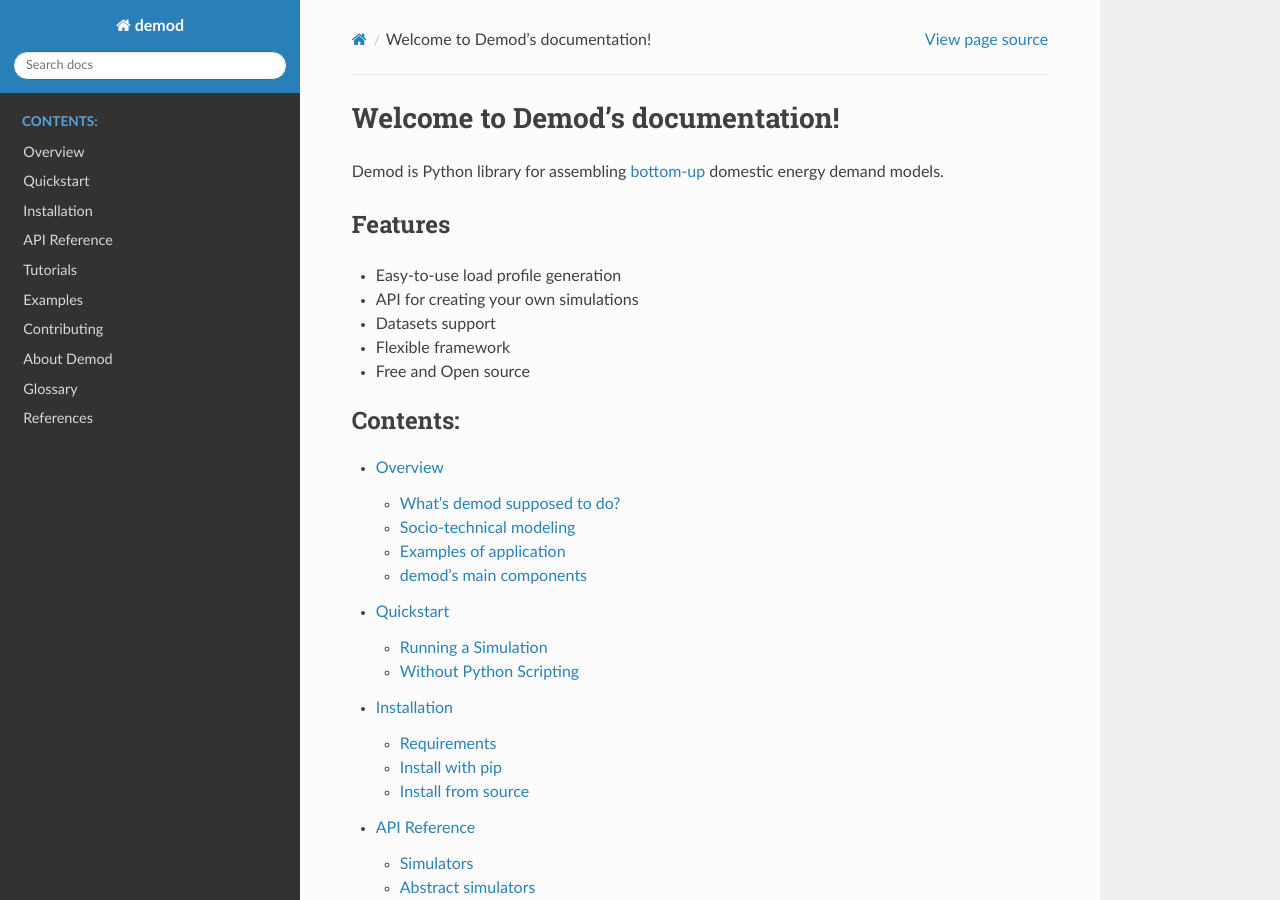
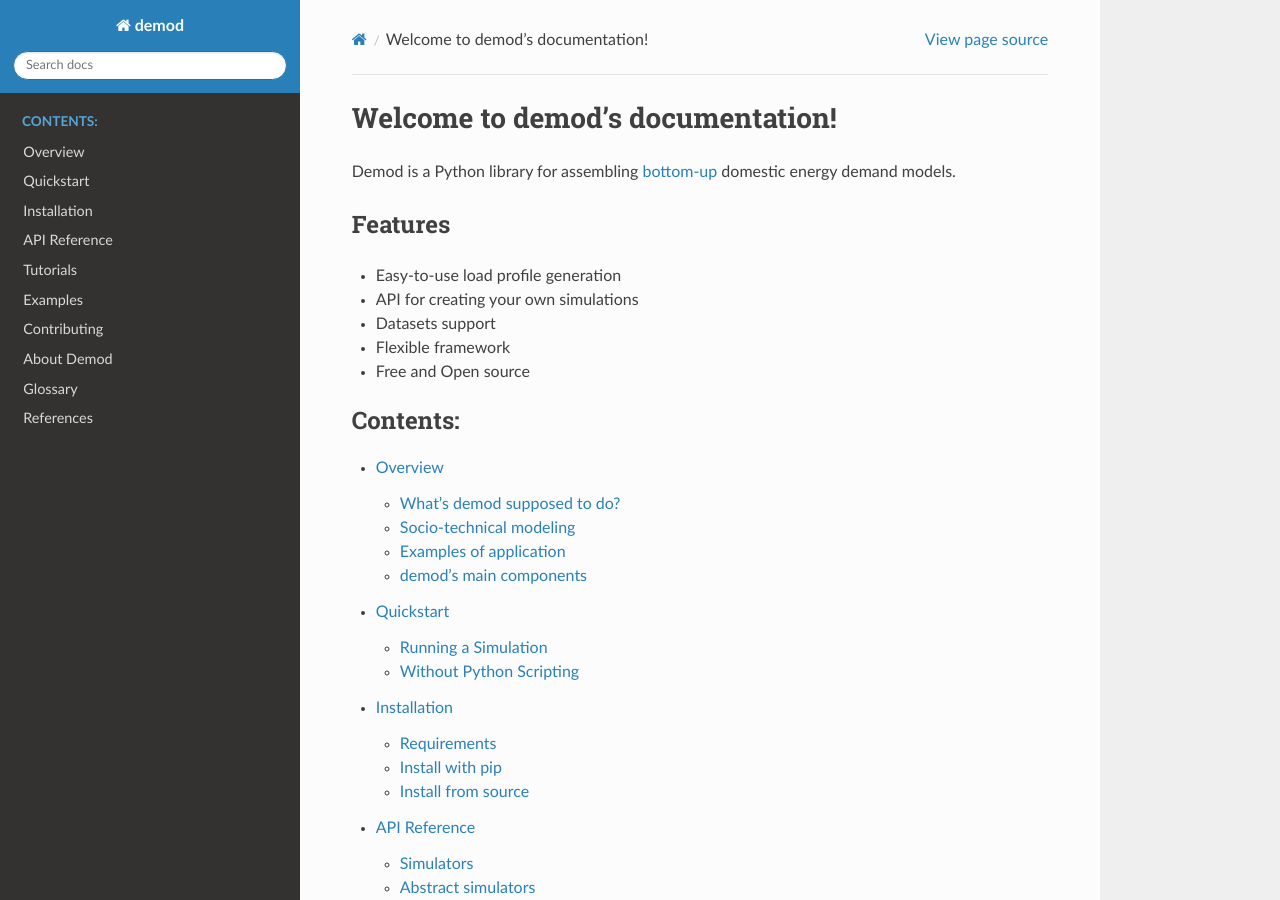
Before and after one commit to epfl-herus/demod, a Sphinx documentation site: the page built from docs/source/index.rst, in a window 1280 px wide and 900 px high. Built offline with Sphinx 7.4.7 and the Read the Docs theme 2.0.0, drawn with Linux system fonts in a browser that asks for light colours; formulas are drawn with MathJax 3.

```diff
--- a/docs/source/index.rst
+++ b/docs/source/index.rst
@@ -3,13 +3,12 @@
    You can adapt this file completely to your liking, but it should at least
    contain the root `toctree` directive.
 
-Welcome to Demod's documentation!
+Welcome to demod's documentation!
 ===========================================
 
-Demod is Python library for assembling
+Demod is a Python library for assembling
 :term:`bottom-up <bottom-up models>`
 domestic energy demand models.
-
 
 
 Features
```
